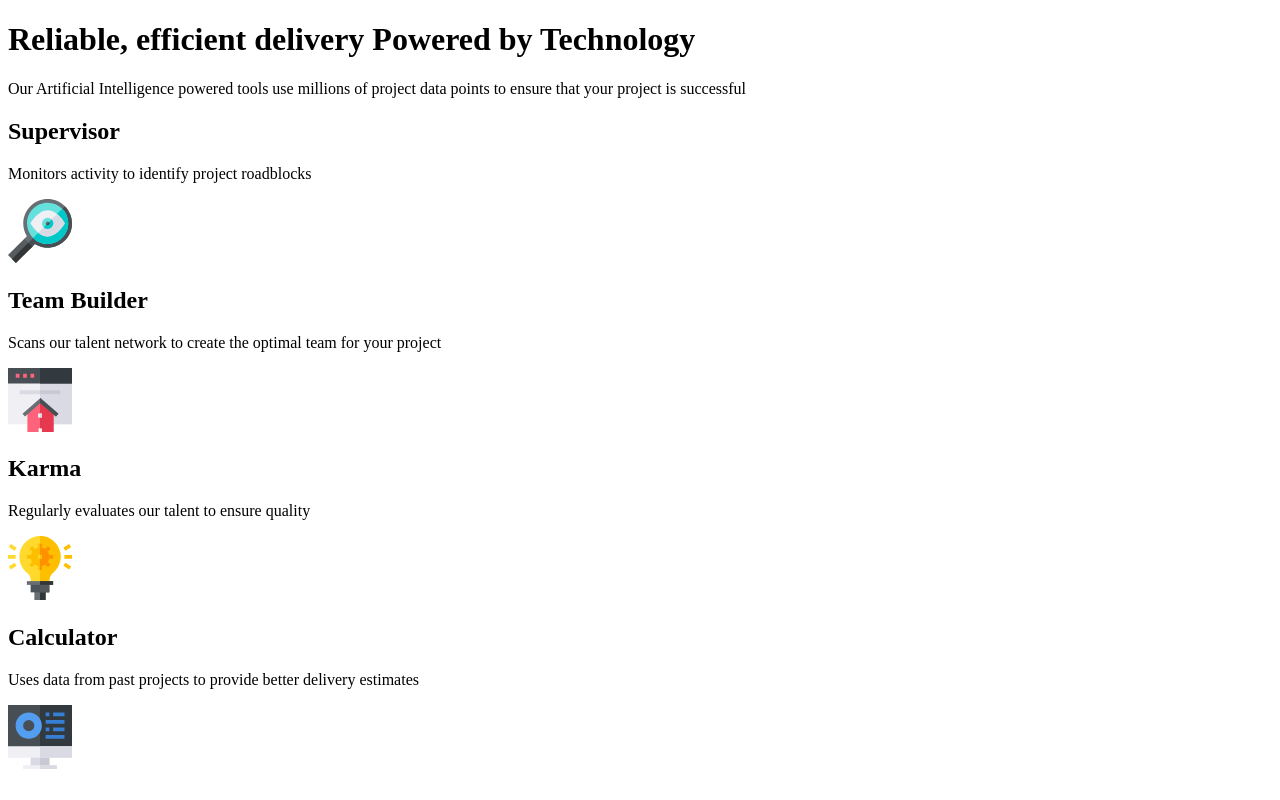
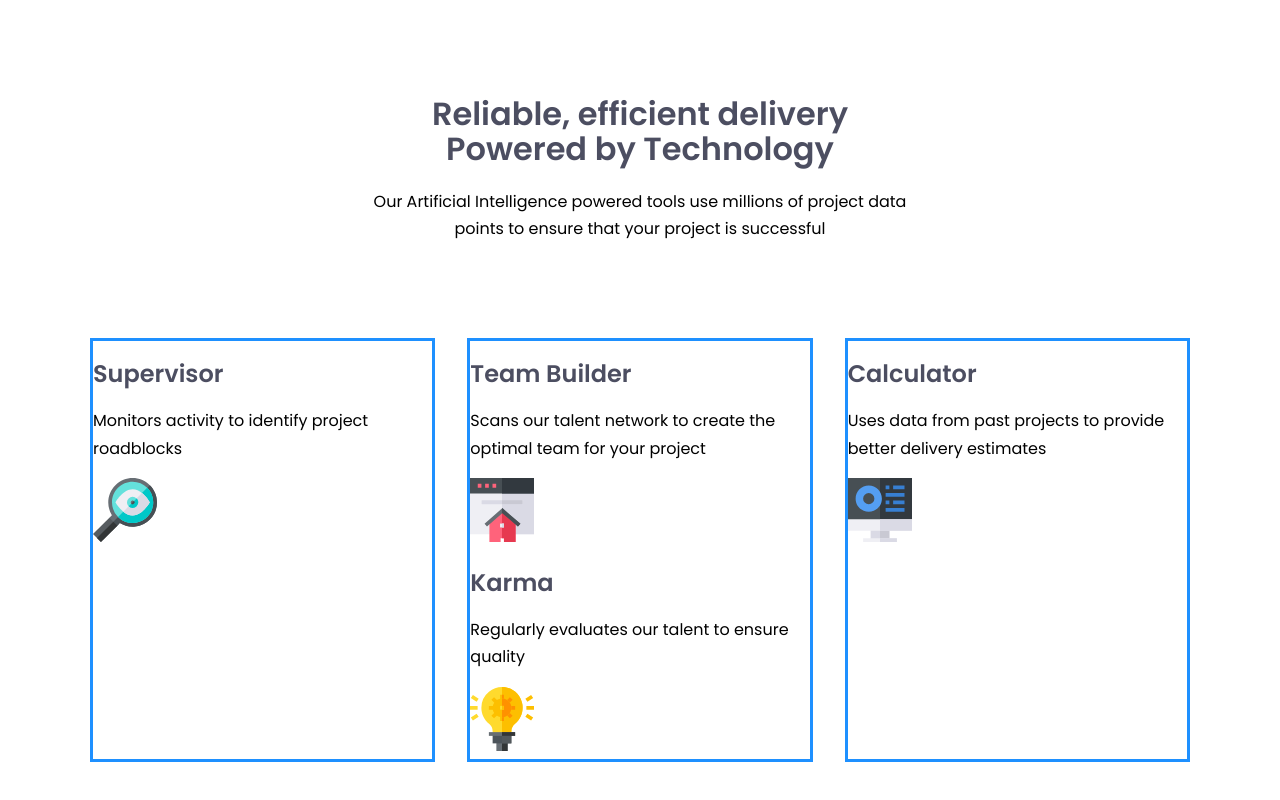
Before and after one commit to MichaelDAbadJr/Four-Card-Feature-Section, a plain HTML site: page index.html in a window 1280 px wide. Drawn offline with Linux system fonts and the light colour scheme.

Commit message:
woring on flex

```diff
--- a/index.html
+++ b/index.html
@@ -14,25 +14,33 @@
 
     <title>Frontend Mentor | Four card feature section</title>
 
+    <link rel="preconnect" href="https://fonts.googleapis.com" />
+    <link rel="preconnect" href="https://fonts.gstatic.com" crossorigin />
+    <link
+      href="https://fonts.googleapis.com/css2?family=Poppins:wght@200;400;600&display=swap"
+      rel="stylesheet"
+    />
+
     <link rel="stylesheet" href="styles.css" />
   </head>
   <body>
     <header>
-      <div class="wrapper wrapper--narrow"></div>
+      <div class="wrapper wrapper--narrow">
         <h1>Reliable, efficient delivery <span>Powered by Technology</span></h1>
         <p>
           Our Artificial Intelligence powered tools use millions of project data
           points to ensure that your project is successful
         </p>
+      </div>
     </header>
     <main>
-      <div class="wrapper"></div>
+      <div class="wrapper">
         <div class="layout-grid">
           <div class="col">
             <div class="card">
               <h2>Supervisor</h2>
               <p>Monitors activity to identify project roadblocks</p>
-            <img src="images/icon-supervisor.svg" alt="">
+              <img src="images/icon-supervisor.svg" alt="" />
             </div>
           </div>
           <div class="col">
@@ -42,21 +50,23 @@
                 Scans our talent network to create the optimal team for your
                 project
               </p>
-            <img src="images/icon-team-builder.svg" alt="">
+              <img src="images/icon-team-builder.svg" alt="" />
             </div>
             <div class="card">
               <h2>Karma</h2>
               <p>Regularly evaluates our talent to ensure quality</p>
-            <img src="images/icon-karma.svg" alt="">
+              <img src="images/icon-karma.svg" alt="" />
             </div>
           </div>
           <div class="col">
             <div class="card">
               <h2>Calculator</h2>
               <p>
-              Uses data from past projects to provide better delivery estimates
+                Uses data from past projects to provide better delivery
+                estimates
               </p>
-            <img src="images/icon-calculator.svg" alt="">
+              <img src="images/icon-calculator.svg" alt="" />
+            </div>
           </div>
         </div>
       </div>
--- a/styles.css
+++ b/styles.css
@@ -0,0 +1,84 @@
+/* font-family: "Poppins", serif; */
+
+/* - Very Dark Blue: hsl(234, 12%, 34%)
+- Grayish Blue: hsl(229, 6%, 66%)
+- Very Light Gray: hsl(0, 0%, 98%) */
+
+:root {
+  --ff-sans: 'Poppins', serif;
+
+  --fw-light: 200;
+  --fw-normal: 400;
+  --fw-bold: 600;
+
+  --fs-400: 0.9375rem;
+  --fs-500: 1.25rem;
+  --fs-600: 1.625rem;
+  --fs-900: 2.5rem;
+
+  --clr-neutral-900: hsl(234, 12%, 34%);
+  --clr-neutral-800: hsl(229, 6%, 66%);
+  --clr-neutral-100: hsl(0, 0%, 98%);
+
+  --clr-teal: hsl(180, 62%, 55%);
+  --clr-red: hsl(0, 78%, 62%);
+  --clr-blue: hsl(212, 86%, 64%);
+  --clr-yellow: hsl(34, 97%, 64%);
+}
+
+*,
+*::before,
+*::after {
+  box-sizing: border-box;
+}
+
+html {
+  font-family: var(--ff-sans);
+  font-weight: var(--fw-normal);
+  line-height: 1.7;
+  color: var(--clr-neutral-400);
+}
+
+body {
+  margin: 0;
+}
+
+h1,
+h2,
+h3 {
+  color: var(--clr-neutral-900);
+  line-height: 1.1;
+}
+
+.wrapper {
+  max-width: 1100px;
+  margin-inline: auto;
+}
+
+.wrapper--narrow {
+  max-width: 550px;
+}
+
+header {
+    text-align: center;
+    margin-block: 6rem;
+}
+
+.layout-grid {
+    --gap: 2rem;
+    display: flex;
+    gap: var(--gap);
+}
+
+.layout-grid > * {
+    flex: 1;
+}
+
+.col {
+    border: 3px solid dodgerblue;
+}
+
+.car {
+    padding: 2rem;
+    background: #efefef;
+}
```
Lines whose indentation alone changed are shown as unchanged.
